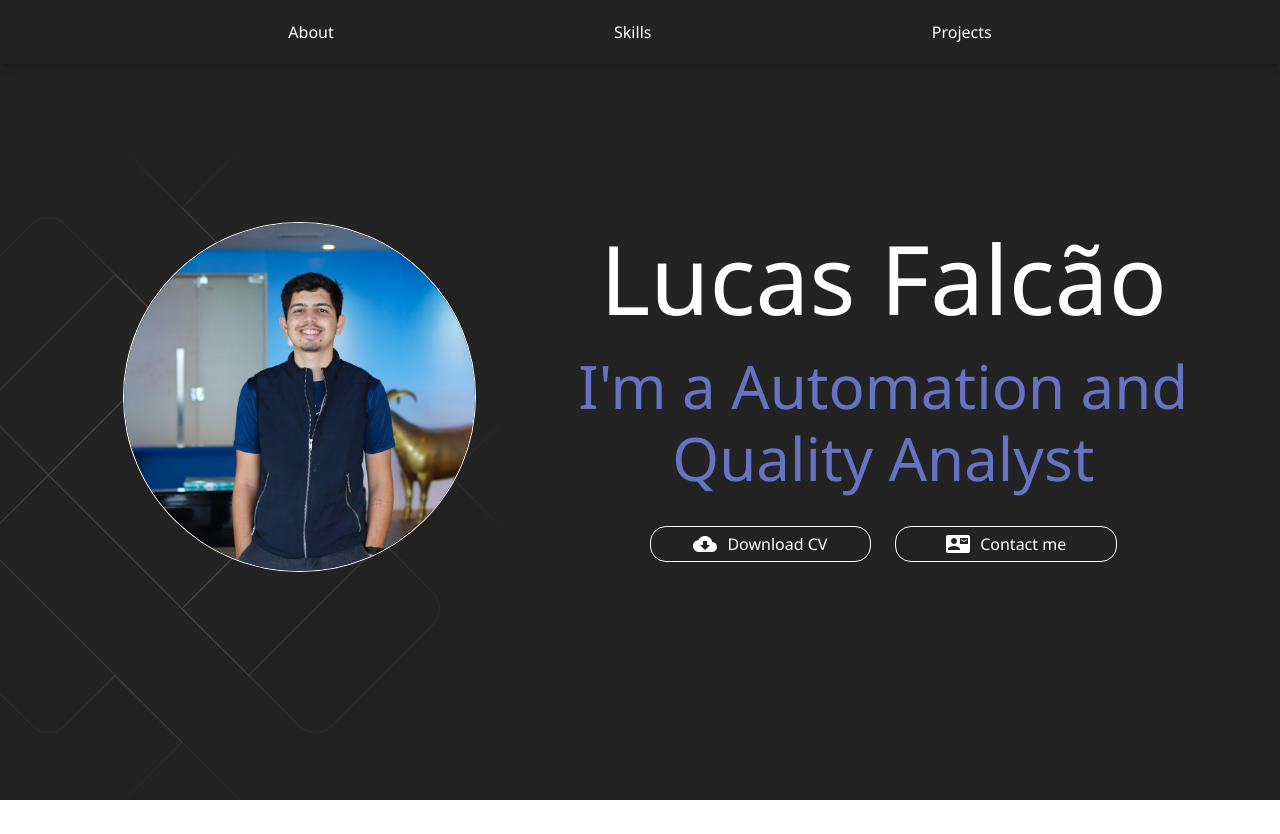
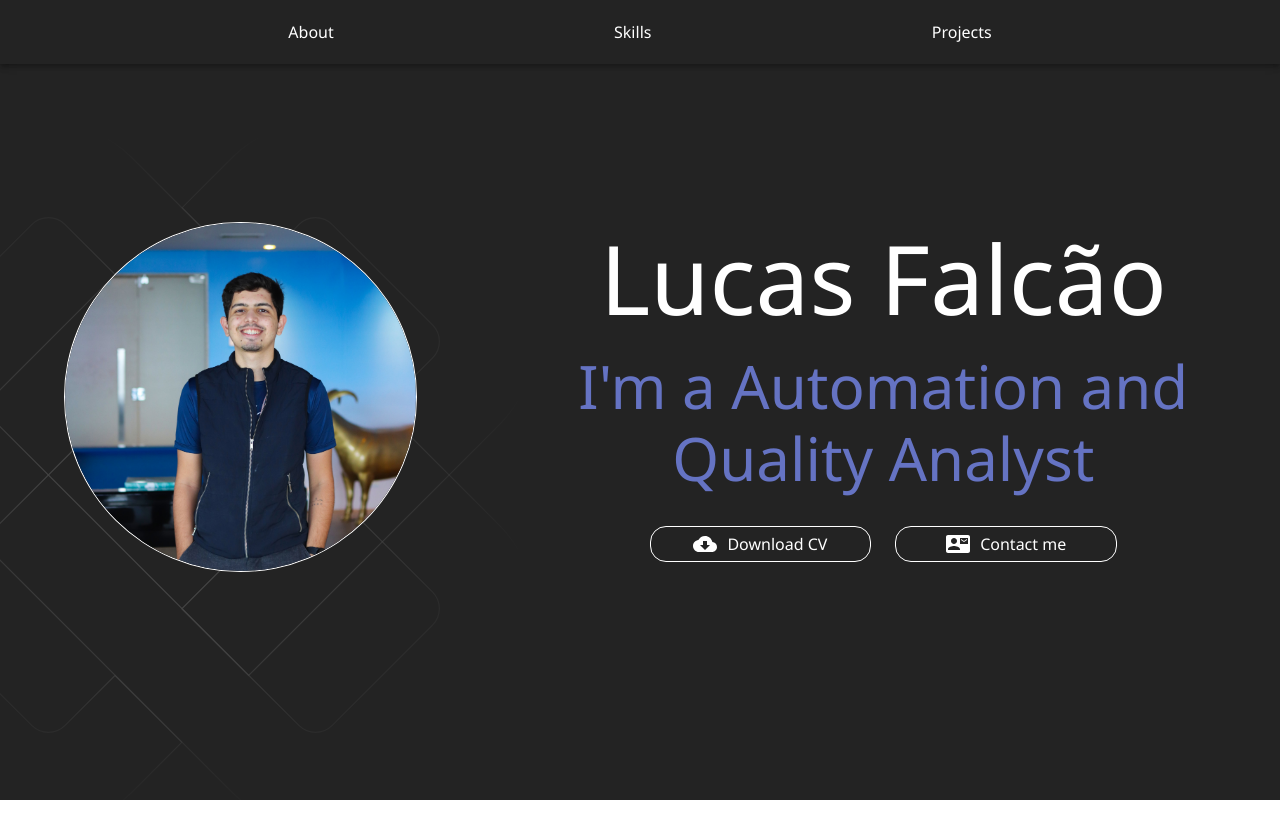
Before and after one commit to lucasperj/portfolio, a React (Vite) app: page / in a window 1280 px wide. Built offline with nearby package versions, Linux system fonts and the light colour scheme.

Commit message:
chore: Create new sections and adjust mobile X web view svg position

```diff
--- a/src/pages/Home/sections/Hero/Hero.tsx
+++ b/src/pages/Home/sections/Hero/Hero.tsx
@@ -40,10 +40,19 @@ const Hero = () => {
                             <Box position="absolute" width={"150%"} top={-100} right={0}>
                                 <AnimatedBackground />
                             </Box>
-                            <Box position="relative" textAlign="center">
+                            <Box
+                                position="relative"
+                                sx={{
+                                    textAlign: {
+                                        xs: "center",
+                                        md: "left"
+                                    }
+                                }}
+                            >
                                 <StyledImg src={Avatar} alt="Foto do Lucas"/>
                             </Box>
                         </Box>
+
                     </Grid>
                     <Grid item xs={12} md={7}>
                         <Typography variant="h1" color="primary.contrastText" textAlign="center" pb={2}>Lucas Falcão</Typography>
@@ -54,7 +63,6 @@ const Hero = () => {
                                 <StyledButton>
                                     <CloudDownloadIcon />
                                     <Typography>Download CV</Typography>
-
                                 </StyledButton>
                             </Grid>
                             <Grid item xs={12} md={4} display="flex" justifyContent="center">
```
